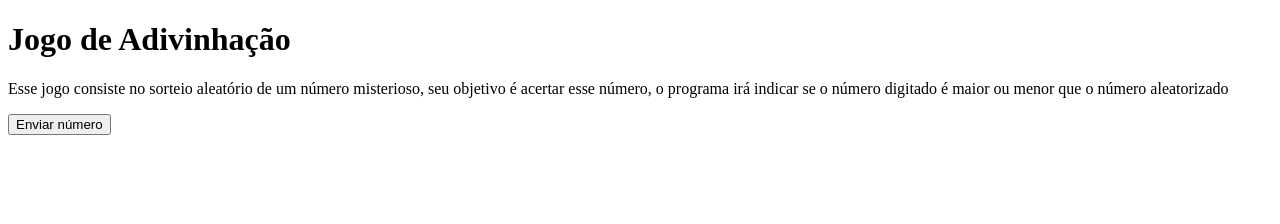
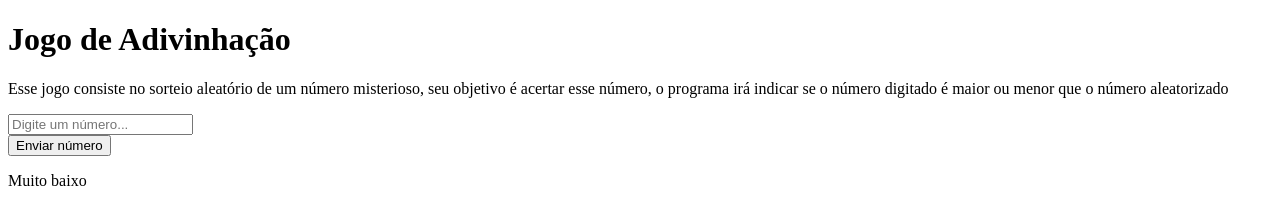
Before and after one commit to Marisol-Przybysz/Jogo-de-adivinhacao, a plain HTML site: page index.html in a window 1280 px wide. Both pictures are taken after a click on the button "Enviar número". Drawn offline with Linux system fonts and the light colour scheme.

Commit message:
implementação do jogo

```diff
--- a/index.html
+++ b/index.html
@@ -4,7 +4,7 @@
     <meta charset="UTF-8">
     <meta name="viewport" content="width=device-width, initial-scale=1.0">
     <title>Jogo de Adivinhação</title>
-    <script rel="text/javascript" src="java.js"></script>
+    <script src="java.js" defer></script>
 </head>
 <body>
     <h1>Jogo de Adivinhação</h1>
--- a/java.js
+++ b/java.js
@@ -0,0 +1,28 @@
+window.onload = function () {
+    const input = document.createElement("input");
+    input.type = "number";
+    input.id = "caixaNumero";
+    input.placeholder = "Digite um número...";
+
+    const container = document.getElementById("caixatxt");
+    container.appendChild(input);
+
+};
+
+    const numeroAleatorio = Math.floor(Math.random() * 100) + 1;
+    var na = numeroAleatorio;
+
+function armazenarValor() {
+  const valorTexto = document.getElementById("caixaNumero").value;
+  const n = Number(valorTexto);
+
+  if (n == na) {
+    document.getElementById("resultado").innerText = "Você acertou!";
+  }
+  if (n > na) {
+    document.getElementById("resultado").innerText = "Muito alto";
+  }
+  if (n < na) {
+    document.getElementById("resultado").innerText = "Muito baixo";
+  }
+}
```
